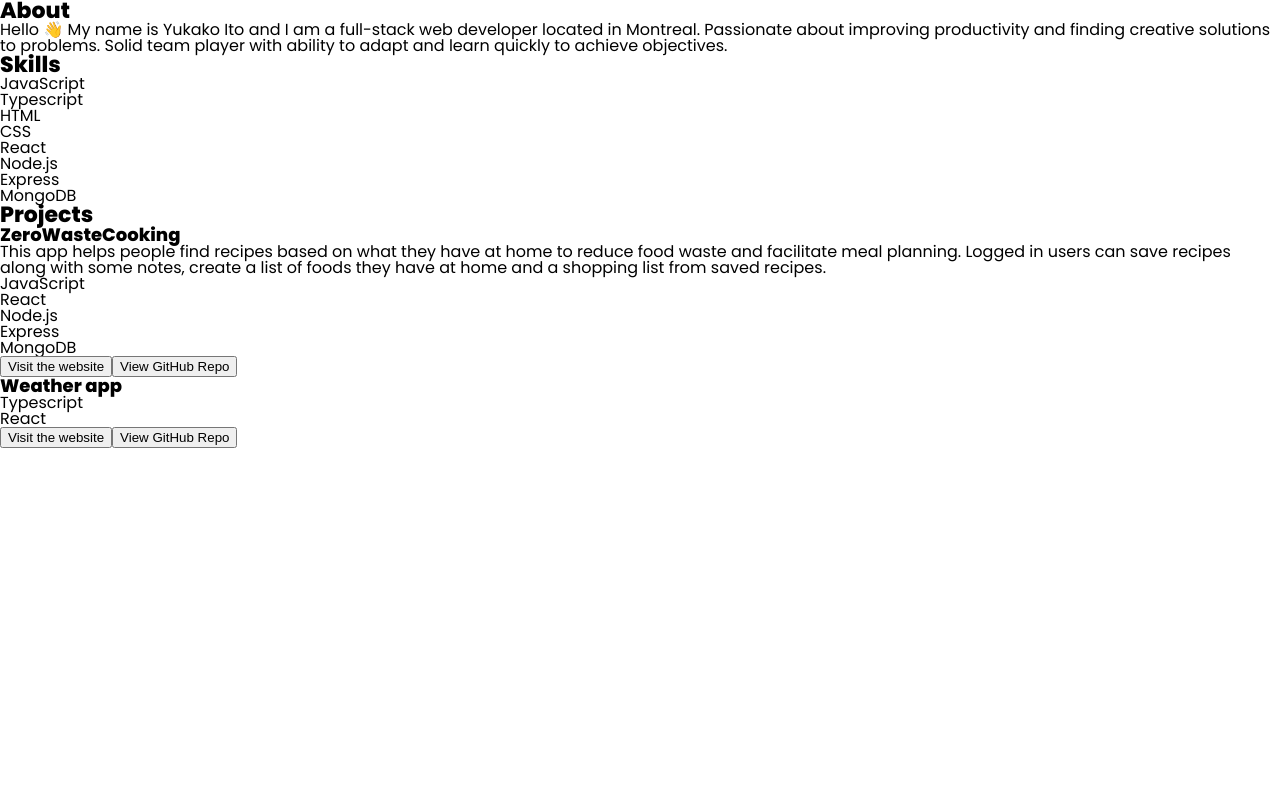
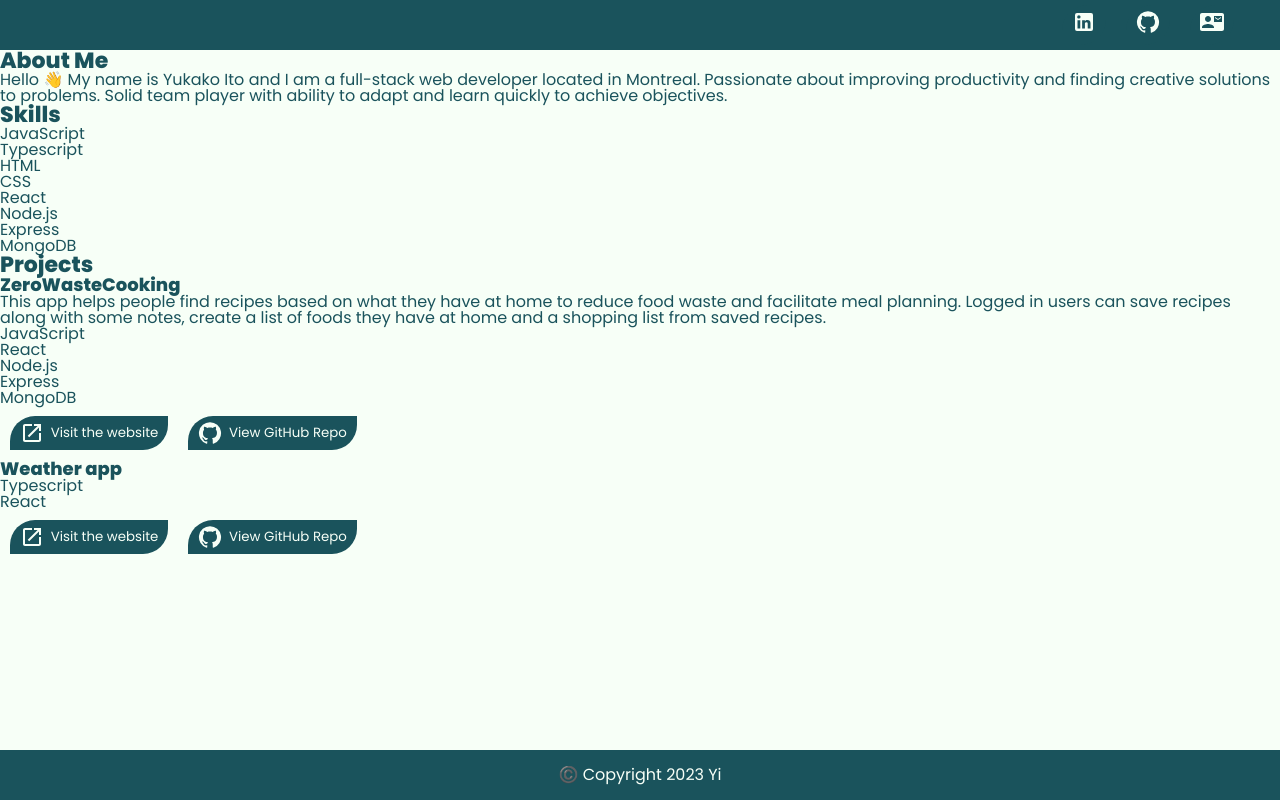
Before and after one commit to yukakoito/portfolio, a React (Create React App) app in the folder client/: page / in a window 1280 px wide. Built offline with nearby package versions, Linux system fonts and the light colour scheme; a web font is replaced by a local one.

Commit message:
Added Header and Footer, Updates styling

```diff
--- a/client/package.json
+++ b/client/package.json
@@ -3,6 +3,10 @@
   "version": "0.1.0",
   "private": true,
   "dependencies": {
+    "@emotion/react": "^11.10.6",
+    "@emotion/styled": "^11.10.6",
+    "@mui/icons-material": "^5.11.11",
+    "@mui/material": "^5.11.11",
     "@testing-library/jest-dom": "^5.16.5",
     "@testing-library/react": "^13.4.0",
     "@testing-library/user-event": "^13.5.0",
--- a/client/src/App.js
+++ b/client/src/App.js
@@ -2,14 +2,18 @@ import GlobalStyles from "./GlobalStyles";
 import About from "./components/About";
 import Skills from "./components/skills/Skills";
 import Projects from "./components/projects/Projects";
+import Header from "./components/Header";
+import Footer from "./components/Footer";
 
 const App = () => {
   return (
     <div>
       <GlobalStyles/>
+      <Header/>
       <About/>
       <Skills/>
       <Projects/>
+      <Footer/>
     </div>
   );
 }
--- a/client/src/GlobalStyles.js
+++ b/client/src/GlobalStyles.js
@@ -2,9 +2,9 @@ import { createGlobalStyle } from 'styled-components';
 
 export default createGlobalStyle`
   :root {
-    --primary-color: #1d3557;
+    --primary-color: #1a535c;
+    --secondary-color: #f7fff7;
     --primary-font-family: 'Poppins', sans-serif;
-    --max-content-width: 1200px;
   }
 
   html, body, div, span, applet, object, iframe,
@@ -37,6 +37,8 @@ export default createGlobalStyle`
   body {
     line-height: 1;
     font-family: var(--primary-font-family);
+    color: var(--primary-color);
+    background-color: var(--secondary-color);
   }
 
   h1 {
@@ -46,4 +48,20 @@ export default createGlobalStyle`
   h2 {
     font-size: 18px;
   }
+
+  button {
+    font-family: var(--primary-font-family);
+    background-color: var(--primary-color);
+    color: var(--secondary-color);
+    padding: 5px 10px;
+    margin: 10px;
+    border-radius: 25px 0;
+    border: none;
+    outline: none;
+    &:hover {
+      cursor: pointer;
+      transform: scale(120%);
+      transition: 300ms ease-in-out;
+    }
+  }
 `;
--- a/client/src/components/About.js
+++ b/client/src/components/About.js
@@ -1,7 +1,7 @@
 const About = () => {
   return(
     <div>
-      <h1>About</h1>
+      <h1>About Me</h1>
       <p>
         Hello 👋 My name is Yukako Ito and I am a full-stack web developer located in Montreal.
         Passionate about improving productivity and finding creative solutions to problems.
--- /dev/null
+++ b/client/src/components/Button.js
@@ -0,0 +1,13 @@
+const Button = ({children, url}) => {
+  const openInNewTab = (url) => {
+    window.open(url, '_blank', 'noreferrer')
+  }
+
+  return(
+    <button onClick={() => openInNewTab(url)}>
+      {children}
+    </button>
+  )
+}
+
+export default Button;
--- /dev/null
+++ b/client/src/components/Footer.js
@@ -0,0 +1,23 @@
+import styled from "styled-components";
+
+const Footer = () => {
+  return(
+    <Wrapper>
+      ©️ Copyright 2023 Yi
+    </Wrapper>
+  )
+}
+
+export default Footer;
+
+const Wrapper = styled.div`
+  height: 50px;
+  width: 100%;
+  background-color: var(--primary-color);
+  position: absolute;
+  bottom: 0;
+  color: var(--secondary-color);
+  display: flex;
+  align-items: center;
+  justify-content: center;
+`
--- /dev/null
+++ b/client/src/components/Header.js
@@ -0,0 +1,43 @@
+import GitHubIcon from '@mui/icons-material/GitHub';
+import LinkedInIcon from '@mui/icons-material/LinkedIn';
+import ContactMailIcon from '@mui/icons-material/ContactMail';
+import styled from 'styled-components';
+import Button from './Button';
+
+const Header = () => {
+
+  return(
+    <Wrapper>
+      <IconContainer>
+        <Button url={'https://www.linkedin.com/in/itoyukako'}>
+          <LinkedInIcon />
+        </Button>
+        <Button url={'https://github.com/yukakoito'}>
+          <GitHubIcon/>
+        </Button>
+        <Button>
+          <ContactMailIcon/>
+        </Button>
+      </IconContainer>
+    </Wrapper>
+  )
+}
+
+export default Header;
+
+const Wrapper = styled.div`
+  height: 50px;
+  width: 100%;
+  background-color: var(--primary-color);
+  color: var(--secondary-color);
+  display: flex;
+  align-items: center;
+  justify-content: flex-end;
+`
+
+const IconContainer = styled.div`
+  width: 100px;
+  margin-right: 10vw;
+  display: flex;
+  justify-content: space-between;
+`
--- a/client/src/components/projects/ProjectDetails.js
+++ b/client/src/components/projects/ProjectDetails.js
@@ -1,20 +1,40 @@
+import Button from "../Button";
+import GitHubIcon from '@mui/icons-material/GitHub';
+import LaunchIcon from '@mui/icons-material/Launch';
+import styled from "styled-components";
 
 const ProjectDetails = ({project}) => {
 
-  const openInNewTab = (url) => {
-    window.open(url, '_blank', 'noreferrer')
-  }
   return(
     <div>
       <h2>{project.title}</h2>
       <p>{project.description}</p>
       <ul>
-        {project.stack.map(item => <li>{item}</li>)}
+        {project.stack.map(item => <li key={project.id+"-"+item}>{item}</li>)}
       </ul>
-      <button onClick={() => openInNewTab(project.url)}>Visit the website</button>
-      <button onClick={() => openInNewTab(project.githubUrl)}>View GitHub Repo</button>
+      <Button url={project.url}>
+        <ButtonContainer>
+          <LaunchIcon/>
+          <span>Visit the website</span>
+        </ButtonContainer>
+      </Button>
+      <Button url={project.githubUrl}>
+        <ButtonContainer>
+          <GitHubIcon/>
+          <span>View GitHub Repo</span>
+        </ButtonContainer>
+      </Button>
     </div>
   )
 }
 
 export default ProjectDetails;
+
+const ButtonContainer = styled.div`
+  display: flex;
+  align-items: center;
+
+  span {
+    margin-left: 0.5em;
+  }
+`
--- a/client/src/components/projects/Projects.js
+++ b/client/src/components/projects/Projects.js
@@ -6,7 +6,7 @@ const Projects = () => {
     <div>
       <h1>Projects</h1>
       <div>
-        {projectData.map(project => <ProjectDetails project={project}/>)}
+        {projectData.map(project => <ProjectDetails key={project.id} project={project}/>)}
       </div>
     </div>
   )
--- a/client/src/components/projects/projectData.js
+++ b/client/src/components/projects/projectData.js
@@ -11,6 +11,6 @@ export const projectData = [
     description: '',
     stack: ['Typescript', 'React'],
     url:'',
-    githubUrl: 'https://github.com/yukakoito/weather_app_with_typescript',
+    githubUrl: 'https://github.com/yukakoito/weather_app',
   },
 ];
--- a/client/src/components/skills/Skills.js
+++ b/client/src/components/skills/Skills.js
@@ -5,7 +5,7 @@ const Skills = () => {
     <div>
       <h1>Skills</h1>
     <ul>
-      {skillData.map(skill => <li>{skill}</li>)}
+      {skillData.map(skill => <li key={skill}>{skill}</li>)}
     </ul>
     </div>
   )
```
Also changed, not shown: 1 other file (tests, documents, lock files or other folders).
